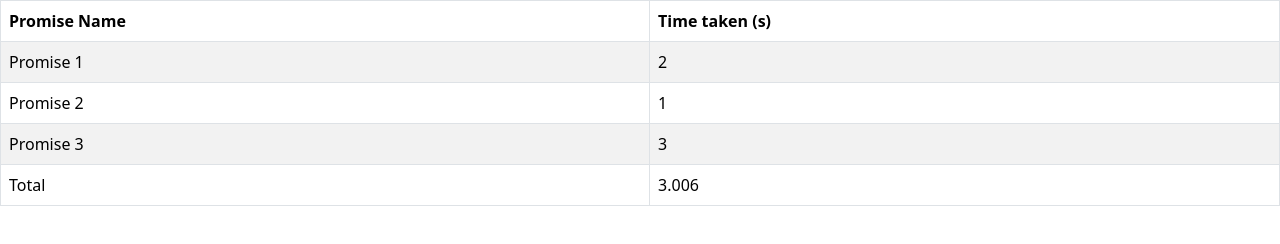
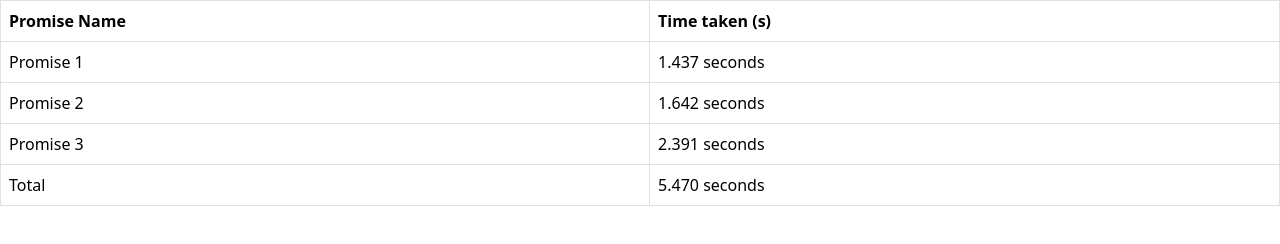
Before and after one commit to acciojob/wait-for-multiple-promises-Ayushrawat777, a website: page main.html in a window 1280 px wide. Drawn offline with nearby package versions, Linux system fonts and the light colour scheme.

Commit message:
created a submission

```diff
--- a/main.html
+++ b/main.html
@@ -13,7 +13,7 @@
 
   <body>
     <!-- the entire body must be written by student -->
-    <table class="table table-striped table-hover table-bordered">
+    <table id="promiseTable" border="1" class="table table-striped table-hover table-bordered">
       <thead>
         <tr>
           <th>Promise Name</th>
@@ -21,7 +21,9 @@
         </tr>
       </thead>
       <tbody id="output">
-
+		 <tr>
+          <td colspan="2" id="loadingText">Loading...</td>
+        </tr>
 	  </tbody>
     </table>
 
--- a/script.js
+++ b/script.js
@@ -1,72 +1,41 @@
-const promise1 = new Promise((resolve, reject) => {
-  resolve(2);
-});
-const promise2 = new Promise((resolve, reject) => {
-  resolve(1);
-});
-const promise3 = new Promise((resolve, reject) => {
-  resolve(3);
-});
-Promise.all([promise1, promise2, promise3]).then((values) => {
-  const fruitList = document.getElementById("output");
+function getRandomDelay() {
+    return Math.random() * 2 + 1; // Random time between 1 and 3 seconds
+  }
 
-  //Row 1
-  const row = document.createElement("tr");
-  row.textContent = "Loading...";
-  fruitList.appendChild(row);
+  const table = document.getElementById("promiseTable");
+  const loadingText = document.getElementById("loadingText");
 
-  setTimeout(() => {
-    row.textContent = "";
+  // Create 3 promises with random delays
+  const promises = Array.from({ length: 3 }, (_, index) => {
+    const delay = getRandomDelay();
+    return new Promise((resolve) => {
+      setTimeout(() => resolve({ promise: `Promise ${index + 1}`, time: delay.toFixed(3) }), delay * 1000);
+    });
+  });
 
-    const node1 = document.createElement("td");
-    const node11 = document.createElement("td");
-    row.append(node1, node11);
-    const a = "       Promise 1      ";
-    node1.textContent = a.trim("");
-    node11.textContent = values[0];
-  }, 2000);
+  // Use Promise.all() to wait for all promises to resolve
+  Promise.all(promises).then((results) => {
+    // Remove loading text row
+    loadingText.parentNode.remove();
 
-  //Row 2
-  const row2 = document.createElement("tr");
-  row2.textContent = "Loading...";
-  fruitList.appendChild(row2);
+    // Add rows for each resolved promise
+    let totalTime = 0;
+    results.forEach(({ promise, time }) => {
+      totalTime += parseFloat(time);
 
-  setTimeout(() => {
-    row2.textContent = "";
-    const node2 = document.createElement("td");
-    const node22 = document.createElement("td");
-    row2.append(node2, node22);
-    const b = "       Promise 2      ";
-    node2.textContent = b.trim("");
-    node22.textContent = values[1];
-  }, 1000);
+      const row = table.insertRow();
+      const cell1 = row.insertCell(0);
+      const cell2 = row.insertCell(1);
 
-  //Row3
-  const row3 = document.createElement("tr");
-  row3.textContent = "Loading...";
-  fruitList.appendChild(row3);
-  setTimeout(() => {
-    row3.textContent = "";
-    const node3 = document.createElement("td");
-    const node33 = document.createElement("td");
-    row3.append(node3, node33);
-    const c = "       Promise 3      ";
-    node3.textContent = c.trim("");
-    node33.textContent = values[2];
-  }, 3000);
+      cell1.textContent = promise;
+      cell2.textContent = `${time} seconds`;
+    });
 
-  //Row 4
-  const row4 = document.createElement("tr");
-  row4.textContent = "Loading...";
-  fruitList.appendChild(row4);
-  const time = 3006;
-  setTimeout(() => {
-    row4.textContent = "";
-    const node4 = document.createElement("td");
-    const node44 = document.createElement("td");
-    row4.append(node4, node44);
-    const d = "      Total     ";
-    node4.textContent = d.trim("");
-    node44.textContent = time / 1000;
-  }, time);
-});
+    // Add a final row for the total time
+    const totalRow = table.insertRow();
+    const cell1 = totalRow.insertCell(0);
+    const cell2 = totalRow.insertCell(1);
+
+    cell1.textContent = "Total";
+    cell2.textContent = `${totalTime.toFixed(3)} seconds`;
+  });
```
